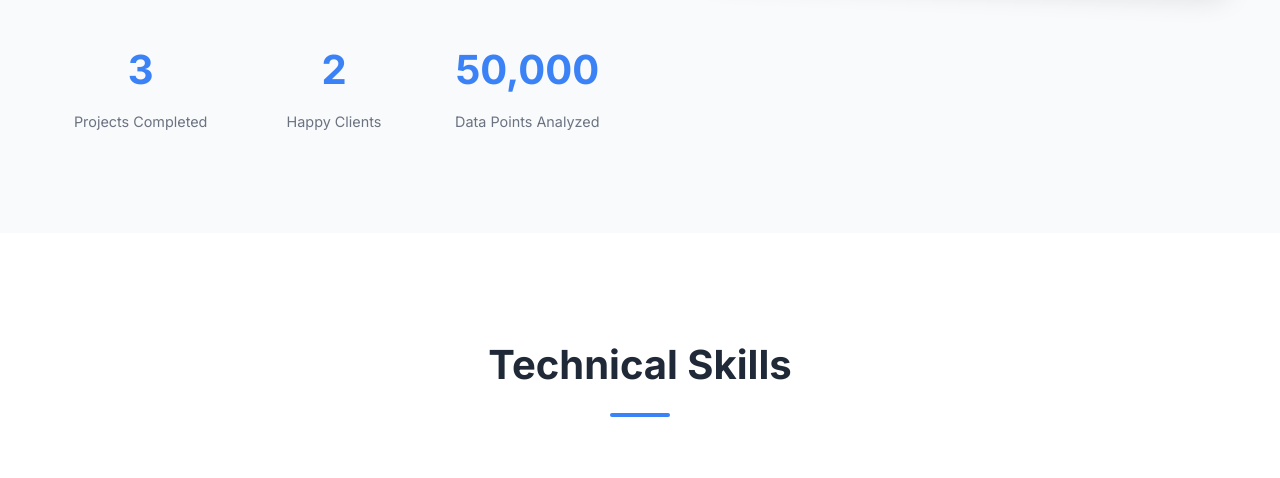
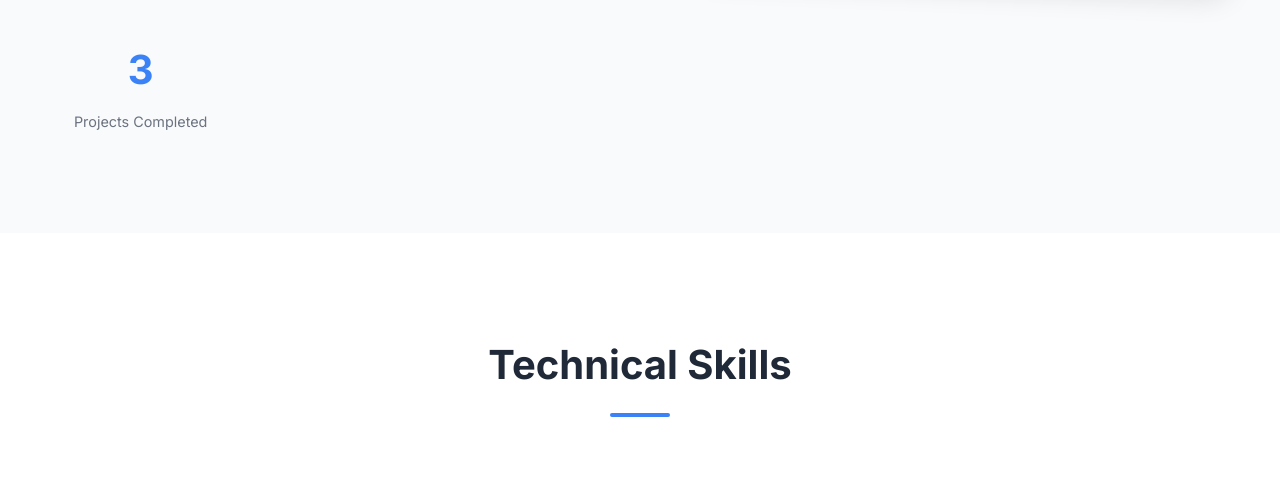
Before and after one commit to sachinnnn-web/data-analyst-portfolio, a plain HTML site: page index.html in a window 1280 px wide. Shown: the part 1454-1932 px from the top of the page. Drawn offline with nearby package versions, Linux system fonts and the light colour scheme.

Commit message:
Update index.html

```diff
--- a/index.html
+++ b/index.html
@@ -85,14 +85,14 @@
                             <div class="stat-number" data-target="3">0</div>
                             <div class="stat-label">Projects Completed</div>
                         </div>
-                        <div class="stat-item">
+                        <!--<div class="stat-item">
                             <div class="stat-number" data-target="2">0</div>
                             <div class="stat-label">Happy Clients</div>
                         </div>
                         <div class="stat-item">
                             <div class="stat-number" data-target="50000">0</div>
                             <div class="stat-label">Data Points Analyzed</div>
-                        </div>
+                        </div>-->
                     </div>
                 </div>
                 <div class="./about-me">
```
